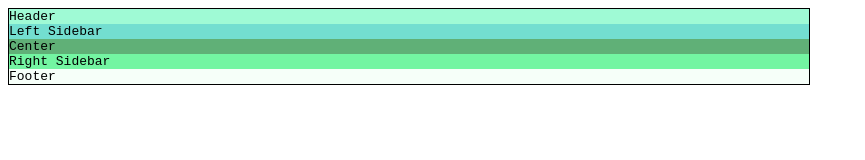
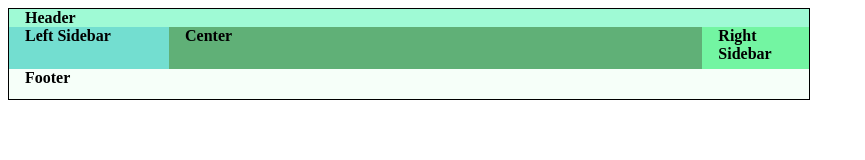
Before and after one commit to Rallge/-retos-semana5-mpwar-maquetacion-web, a plain HTML site: page index.html in a window 1280 px wide. Shown: the whole page, without its empty margins (0-865 px from the left). Drawn offline with Linux system fonts and the light colour scheme.

Commit message:
Add changes in reto2

```diff
--- a/styles.css
+++ b/styles.css
@@ -1,25 +1,38 @@
 body {
   width: 100vh;
-  font-family: monospace;
   display: grid;
   border: 1px solid black;
+  grid-template-rows: 3fr 7fr 5fr;
+  grid-template-columns: 15fr;
+  font-weight: bold;
+  font-size: 1rem;
+}
+
+main {
+  display: grid;
+  grid-template-columns: 3fr 10fr 2fr;
 }
 
 header {
   background-color: #9ffad5;
+  padding-left: 1rem;
 }
 
 .left {
   background-color: #73ded0;
+  padding-left: 1rem;
 }
 .right {
   background-color: #73f5a2;
+  padding-left: 1rem;
 }
 
 section {
   background-color: #60b077;
+  padding-left: 1rem;
 }
 
 footer {
   background-color: #f6fff9;
+  padding-left: 1rem;
 }
```
